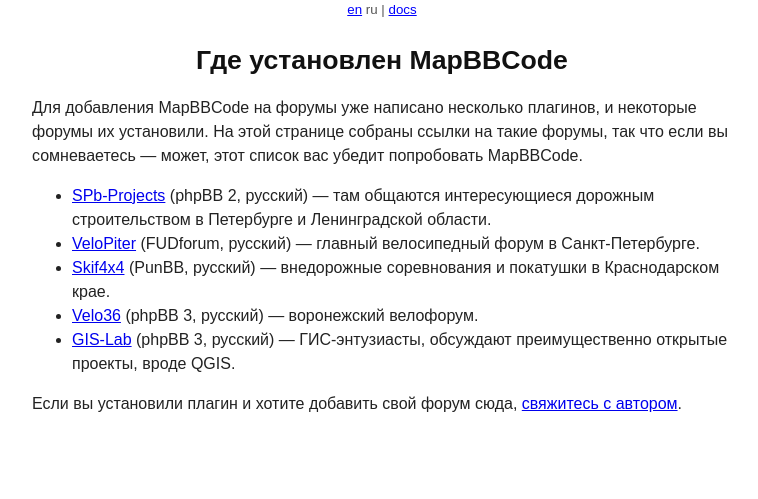
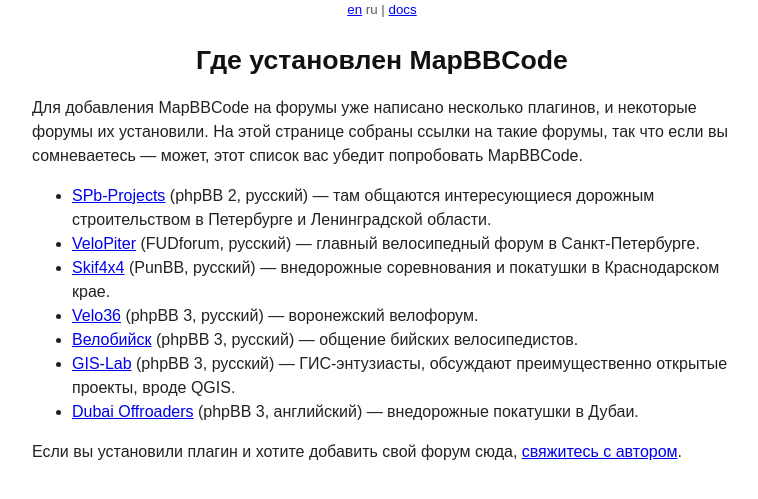
Before and after one commit to MapBBCode/mapbbcode.github.io, a Jekyll site: the page built from ru/forums.md, in a window 1280 px wide. Shown: the top 499 px of the page, without its empty margins (258-1016 px from the left). Built offline with Jekyll 4.4.1, drawn with Linux system fonts in a browser that asks for light colours; Markdown is read by kramdown in place of the engine named in the settings; comment, search, counter and statistics services are not loaded.

Commit message:
update forums

```diff
--- a/ru/forums.md
+++ b/ru/forums.md
@@ -9,6 +9,8 @@
 * [VeloPiter](http://www.velopiter.spb.ru/forum/) (FUDforum, русский) — главный велосипедный форум в Санкт-Петербурге.
 * [Skif4x4](http://forum.skif4x4.ru/) (PunBB, русский) — внедорожные соревнования и покатушки в Краснодарском крае.
 * [Velo36](http://www.velo36.ru/forum/index.php) (phpBB 3, русский) — воронежский велофорум.
+* [Велобийск](http://velobiysk.ru/index.php) (phpBB 3, русский) — общение бийских велосипедистов.
 * [GIS-Lab](http://gis-lab.info/forum/) (phpBB 3, русский) — ГИС-энтузиасты, обсуждают преимущественно открытые проекты, вроде QGIS.
+* [Dubai Offroaders](http://www.dubaioffroaders.com/forums/viewforum.php?f=22) (phpBB 3, английский) — внедорожные покатушки в Дубаи.
 
 Если вы установили плагин и хотите добавить свой форум сюда, [свяжитесь с автором](mailto:zverik@textual.ru).
```
